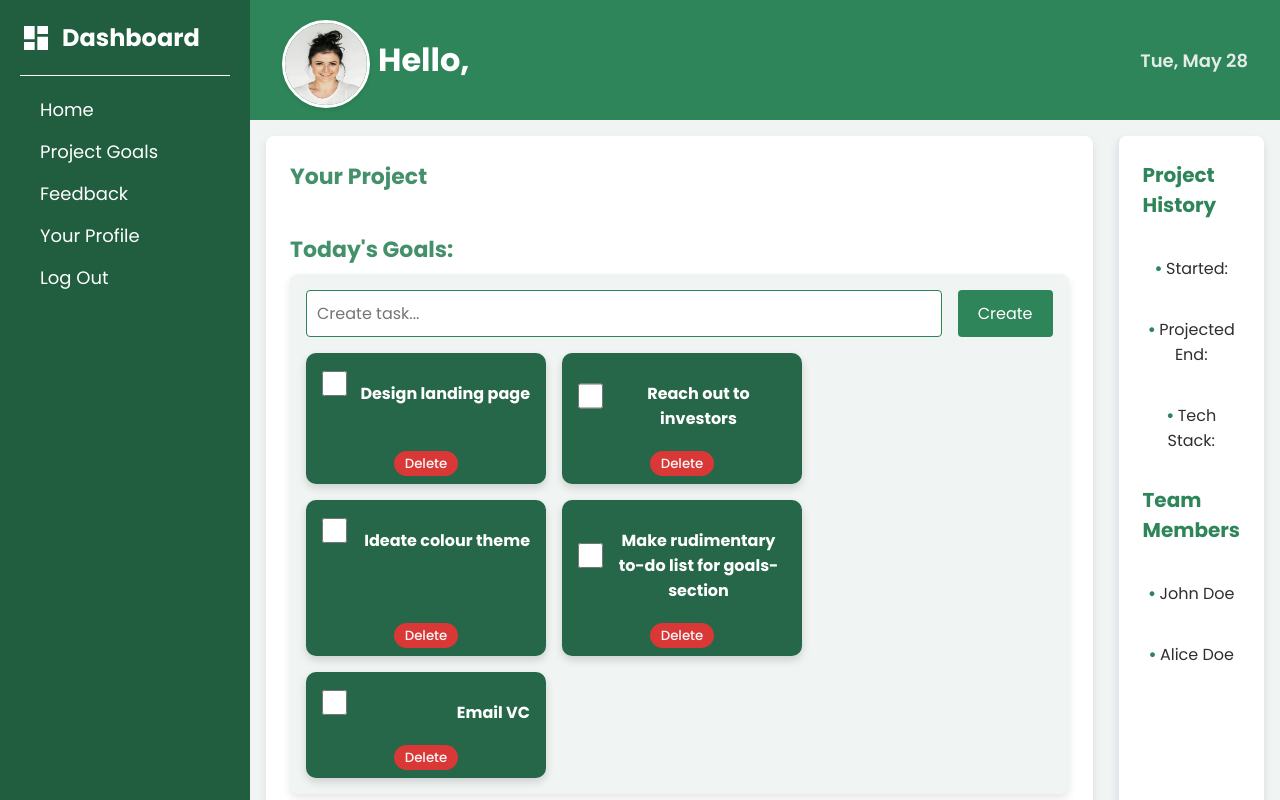
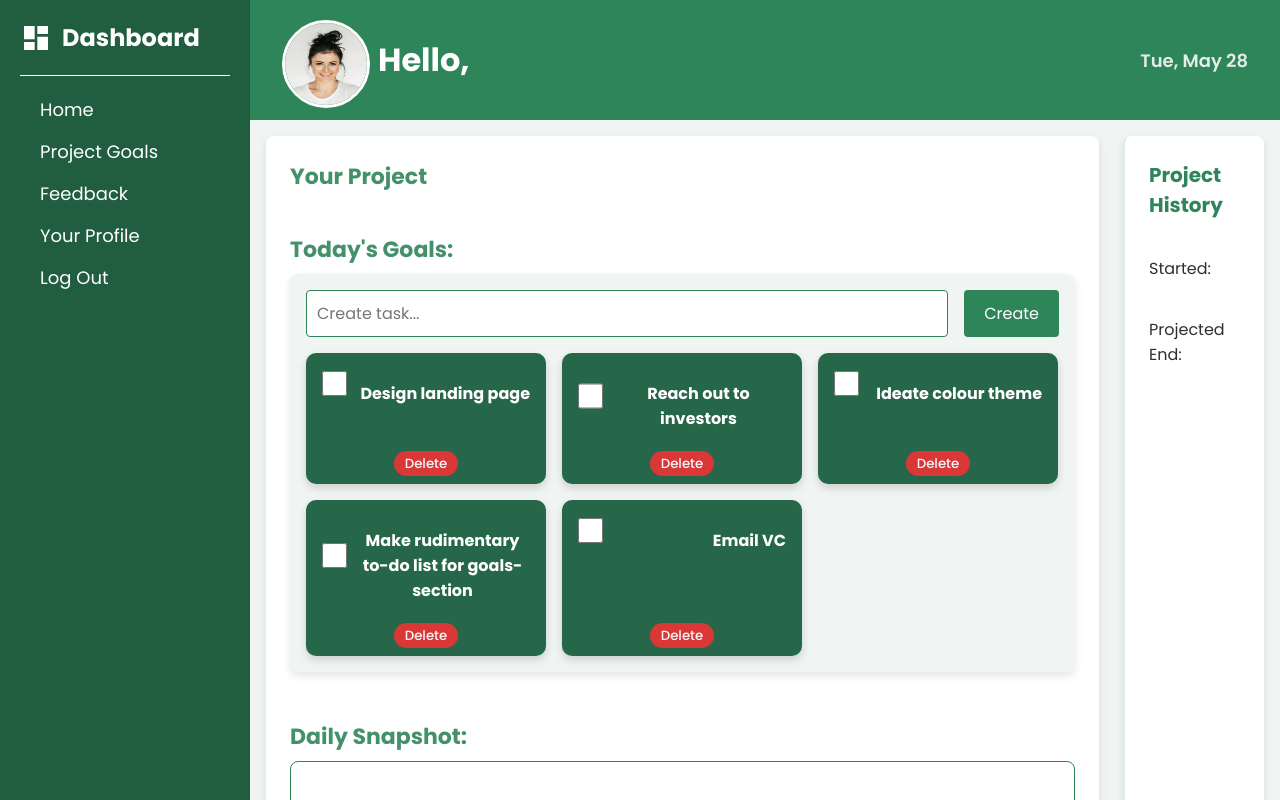
Before and after one commit to mohanamisra/ecl-intern-dashboard, a React (Vite) app: page /home in a window 1280 px wide. Shown: the top 800 px of the page. Built offline with nearby package versions, Linux system fonts and the light colour scheme; no server answers.

Commit message:
Fixed styling

```diff
--- a/src/components/TwoColumnContent/TwoColumnContent.css
+++ b/src/components/TwoColumnContent/TwoColumnContent.css
@@ -75,6 +75,8 @@
     background-color: #22543d;
 }
 
+/*RIGHT SIDEBAR STYLING*/
+
 .right-sidebar {
     background-color: #ffffff;
     border-radius: 8px;
@@ -83,7 +85,8 @@
     flex: 1 1 auto;
     display: flex;
     flex-direction: column;
-    gap: 24px;
+    justify-content: space-between;
+    align-items: flex-start;
     border-left: 2px solid #e2e8f0;
 }
 
@@ -106,11 +109,9 @@
     font-size: 16px;
     color: #2f2f2f;
     margin-bottom: 8px;
+    text-align: left;
 }
 
-.project-history p::before,
-.team-members p::before {
-    content: "• ";
-    color: #2f855a;
-    font-weight: bold;
+.detail {
+    font-weight: 600;
 }
--- a/src/components/TwoColumnContent/TwoColumnContent.jsx
+++ b/src/components/TwoColumnContent/TwoColumnContent.jsx
@@ -55,15 +55,14 @@ const TwoColumnContent = () => {
             <div className="right-sidebar">
                 <div className="project-history">
                     <h3 className='right-sidebar-heading'>Project History</h3>
-                    <p>Started: {`${userDetails ? userDetails.startDate : ''}`}</p>
-                    <p>Projected End: {`${userDetails ? userDetails.endDate : ''}`}</p>
-                    <p>Tech Stack: </p>
+                    <p>Started: <span className = 'detail'>{`${userDetails ? userDetails.startDate : ''}`}</span></p>
+                    <p>Projected End: <span className = 'detail'>{`${userDetails ? userDetails.endDate : ''}`}</span></p>
                 </div>
-                <div className="team-members">
-                    <h3 className = 'right-sidebar-heading'>Team Members</h3>
-                    <p>John Doe</p>
-                    <p>Alice Doe</p>
-                </div>
+                {/*<div className="team-members">*/}
+                {/*    <h3 className = 'right-sidebar-heading'>Team Members</h3>*/}
+                {/*    <p>John Doe</p>*/}
+                {/*    <p>Alice Doe</p>*/}
+                {/*</div>*/}
             </div>
         </div>
     );
--- a/src/pages/Home/Home.css
+++ b/src/pages/Home/Home.css
@@ -1,10 +1,9 @@
 .dashboard-container {
-    min-height: 100vh;
+    min-height: 100%;
     display: flex;
 }
 
 .main {
-    background-color: red;
     width: 100%;
 
     display: flex;
--- a/src/pages/Register/Register.css
+++ b/src/pages/Register/Register.css
@@ -26,7 +26,7 @@
     position: relative;
 }
 
-img {
+.login-container>img, .register-container>img {
     display: block;
     width: 25%;
     height: auto;
```
